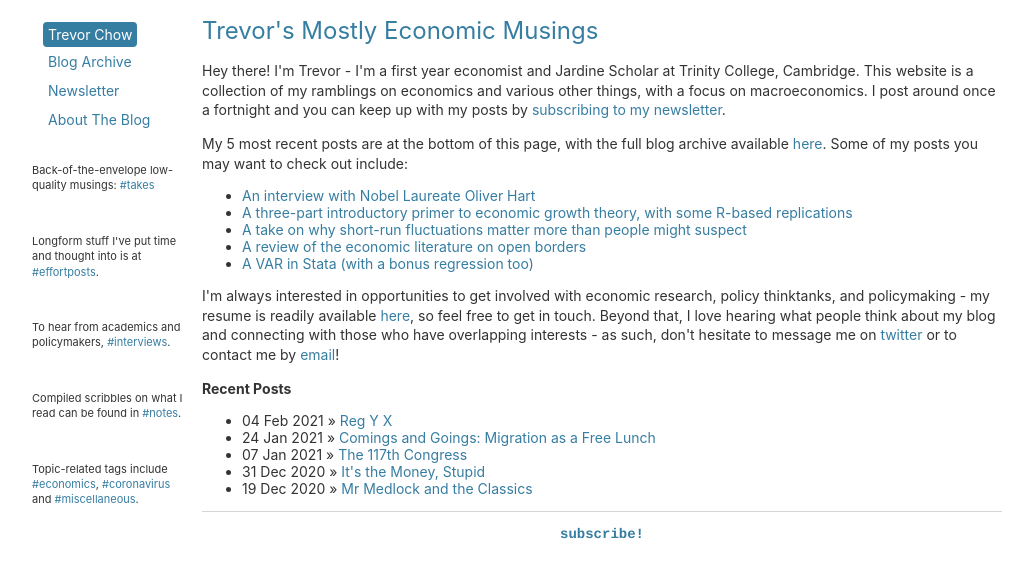
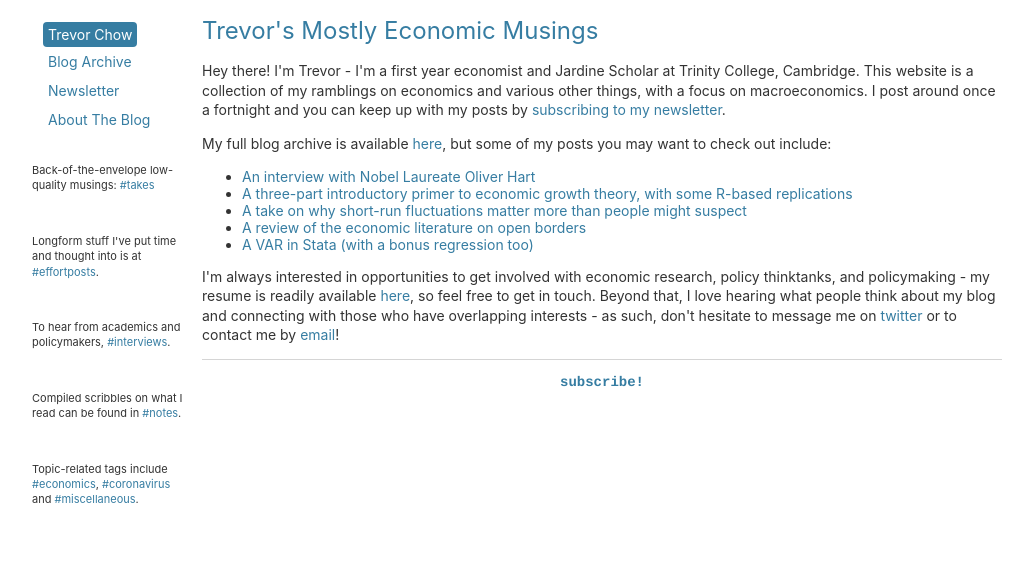
Before and after one commit to tmychow/tmychow.github.io, a Jekyll site: the page built from index.html, in a window 1280 px wide. Shown: the top 578 px of the page, without its empty margins (28-1054 px from the left). Built offline with Jekyll 4.4.1, drawn with Linux system fonts in a browser that asks for light colours.

Commit message:
Update index.html

```diff
--- a/index.html
+++ b/index.html
@@ -4,7 +4,7 @@
 ---
 	<h1>{{ page.title }}</h1>
 	<p>Hey there! I'm Trevor - I'm a first year economist and Jardine Scholar at Trinity College, Cambridge. This website is a collection of my ramblings on economics and various other things, with a focus on macroeconomics. I post around once a fortnight and you can keep up with my posts by <a href="https://buttondown.email/tmychow">subscribing to my newsletter</a>.</p>
-	<p> My 5 most recent posts are at the bottom of this page, with the full blog archive available <a href="https://tmychow.com/blog/">here</a>. Some of my posts you may want to check out include:</p>
+	<p> My full blog archive is available <a href="https://tmychow.com/blog/">here</a>, but some of my posts you may want to check out include:</p>
 	<ul>
 		<li> <a href="https://tmychow.com/blog/2020/05/14/a-conversation-with-nobel-laureate-oliver-hart">An interview with Nobel Laureate Oliver Hart</a> </li>
 		<li> <a href="https://tmychow.com/blog/2020/07/02/growth-a-primer-in-three-parts">A three-part introductory primer to economic growth theory, with some R-based replications</a> </li>
@@ -13,10 +13,3 @@
 		<li> <a href="https://tmychow.com/blog/2021/02/04/reg-y-x">A VAR in Stata (with a bonus regression too)</a> </li>
 	</ul>
 	<p>I'm always interested in opportunities to get involved with economic research, policy thinktanks, and policymaking - my resume is readily available <a href="/assets/ResumeJan21.pdf">here</a>, so feel free to get in touch. Beyond that, I love hearing what people think about my blog and connecting with those who have overlapping interests - as such, don't hesitate to message me on <a href="https://twitter.com/tmychow">twitter</a> or to contact me by <a href="mailto:tmychow@gmail.com?subject=Mostly Economic Musings">email</a>!</p>
-	<p><strong>Recent Posts</strong></p>
-	<ul class="posts">
-	  {% for post in site.posts limit:5 %}
-	    <li><span>{{ post.date | date_to_string }}</span> » <a href="{{ post.url }}" title="{{ post.title }}">{{ post.title }}</a>
-	    </li>
-	  {% endfor %}
-	</ul>
```
